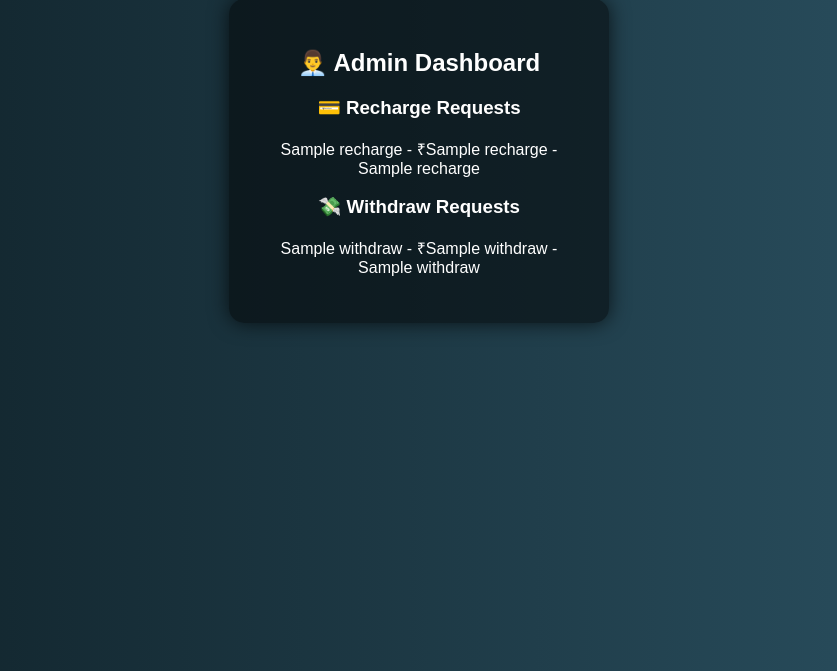
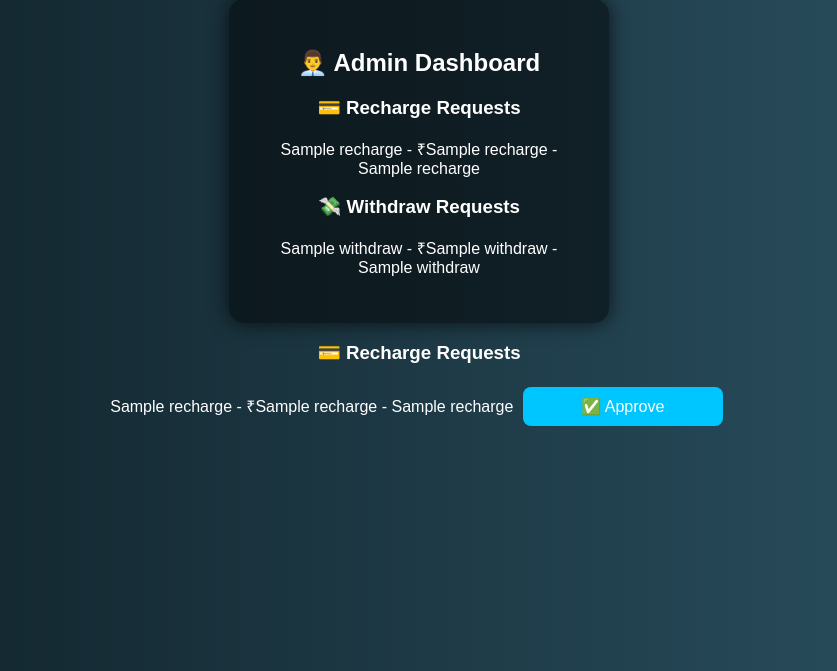
Before and after one commit to kapilayya45-cmd/flip-coin, a Python web app: template templates/admin-dashboard.html in a window 1280 px wide. Shown: the part 109-780 px from the top of the page, without its empty margins (221-1058 px from the left). Run offline with Jinja, Linux system fonts and the light colour scheme; the template is opened without the code that fills it: most values are stand-ins (such as "Sample title", 1, 10 or a date in 2020).

Commit message:
Update admin-dashboard.html

```diff
--- a/templates/admin-dashboard.html
+++ b/templates/admin-dashboard.html
@@ -22,3 +22,13 @@
 
 </body>
 </html>
+<h3>💳 Recharge Requests</h3>
+
+{% for r in recharge %}
+<p>
+    {{ r[1] }} - ₹{{ r[2] }} - {{ r[3] }}
+    <a href="/approve_recharge/{{ r[0] }}">
+        <button>✅ Approve</button>
+    </a>
+</p>
+{% endfor %}
```
